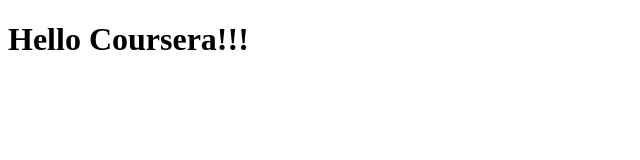
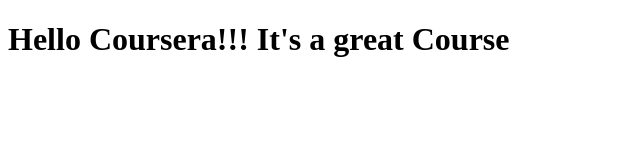
Before and after one commit to elenpc/coursera-test, a plain HTML site: page site/index.html in a window 1280 px wide. Shown: the whole page, without its empty margins (0-640 px from the left). Drawn offline with Linux system fonts and the light colour scheme.

Commit message:
Small addition to our page content.

```diff
--- a/site/index.html
+++ b/site/index.html
@@ -4,6 +4,6 @@
 	<title>Hello Coursera!!</title>
 </head>
 <body>
-<h1>Hello Coursera!!!</h1>
+<h1>Hello Coursera!!! It's a great Course</h1>
 </body>
 </html>
```
